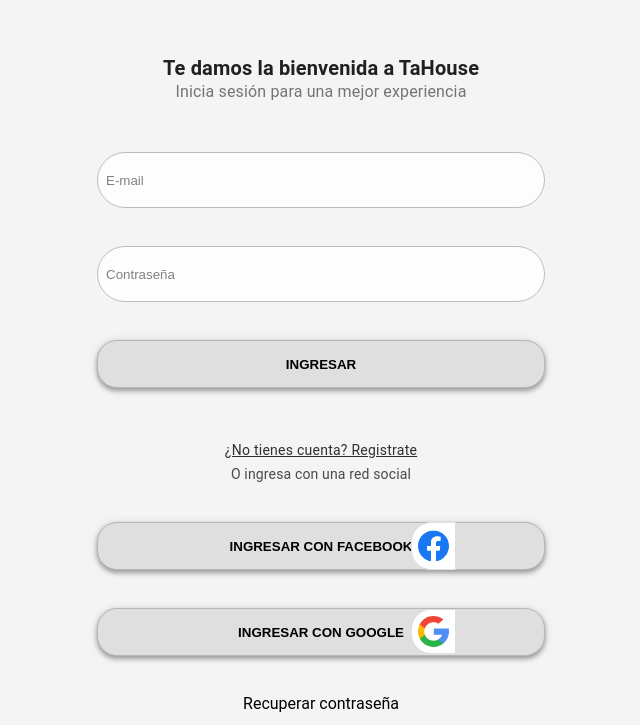
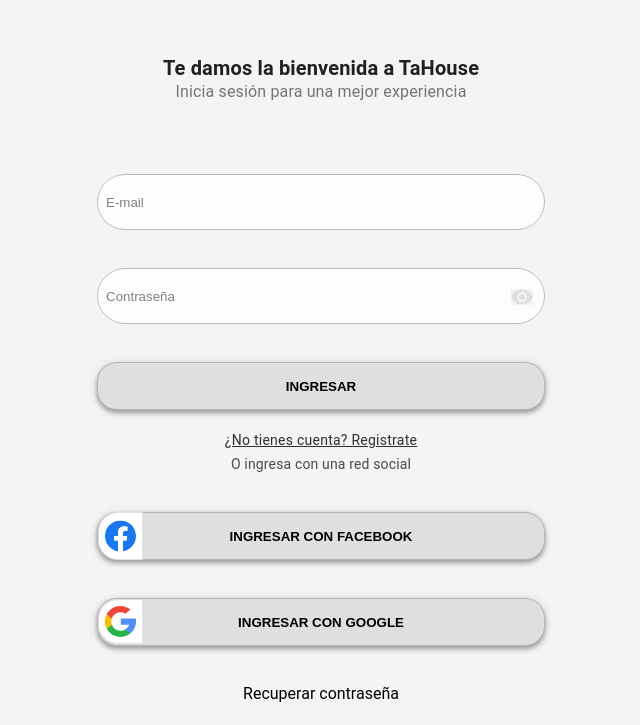
Before and after one commit to tahouse-casa/tahouse-frontend, a React (Create React App) app: page /login in a window 1280 px wide. Shown: the part 169-894 px from the top of the page, without its empty margins (319-959 px from the left). Built offline with nearby package versions, Linux system fonts and the light colour scheme; no server answers.

Commit message:
showpassword added

```diff
--- a/src/pages/Login/Login.jsx
+++ b/src/pages/Login/Login.jsx
@@ -5,8 +5,8 @@ import {
   MainContainer,
   Title,
   SecondTitle,
+  Button,
   Input,
-  Button,
   Paragraph,
   RegisterButton,
   Form,
@@ -15,6 +15,7 @@ import {
   Google,
   SocialContainer,
   ContainerLeter,
+  ShowPasswordLogin,
 } from "./stylesLogin";
 import { useForm } from "react-hook-form";
 import GoogleIcon from "../../assets/Google.svg";
@@ -92,6 +93,20 @@ export function Login() {
             },
           })}
         />
+        <ShowPasswordLogin type="button">
+          <svg
+            width="22"
+            height="16"
+            viewBox="0 0 22 16"
+            fill="none"
+            xmlns="http://www.w3.org/2000/svg"
+          >
+            <path
+              d="M11 0.5C6 0.5 1.73 3.61 0 8C1.73 12.39 6 15.5 11 15.5C16 15.5 20.27 12.39 22 8C20.27 3.61 16 0.5 11 0.5ZM11 13C8.24 13 6 10.76 6 8C6 5.24 8.24 3 11 3C13.76 3 16 5.24 16 8C16 10.76 13.76 13 11 13ZM11 5C9.34 5 8 6.34 8 8C8 9.66 9.34 11 11 11C12.66 11 14 9.66 14 8C14 6.34 12.66 5 11 5Z"
+              fill="#DFDFDF"
+            />
+          </svg>
+        </ShowPasswordLogin>
         {error && <ErrorStyle>Los datos ingresados son incorrectos</ErrorStyle>}
         {errors.password && <ErrorStyle>{errors.password.message}</ErrorStyle>}
         <Button type="submit">Ingresar</Button>
--- a/src/pages/Login/stylesLogin.js
+++ b/src/pages/Login/stylesLogin.js
@@ -42,12 +42,30 @@ export const Input = styled.input`
     margin-bottom: 38px;
   }
 `;
+export const ShowPasswordLogin = styled.button`
+  width: 10px;
+  position: absolute;
+  right: 15px;
+  top: 55px;
+  z-index: 9;
+  margin-top: 0.5rem;
+  margin-right: 0.5rem;
+  background: transparent;
+  border: none;
+  cursor: pointer;
+  font-size: 1.5rem;
+  @media (min-width: 992px) {
+    top: 100px;
+    right: 20px;
+  }
+`;
 export const Button = styled.button`
   padding: 14px 12px;
   border-radius: 20px;
   border: 1px solid #b6b6b6;
   margin-bottom: 15px;
   cursor: pointer;
+  position: relative;
   margin-top: 1.5rem;
   background: #dfdfdf;
   color: black;
@@ -88,6 +106,11 @@ export const Form = styled.form`
   flex-direction: column;
   margin-top: 3rem;
   margin-bottom: 2rem;
+  position: relative;
+  @media (min-width: 992px) {
+    width: 1/2;
+    margin: 70px auto auto auto;
+  }
 `;
 export const ErrorStyle = styled.span`
   text-align: center;
@@ -105,11 +128,15 @@ export const Facebook = styled.img`
   width: 45px;
   height: 48px;
   left: 0px;
-  top: 24px;
+  top: -2px;
   padding: 5px 6px 5px 6px;
+  @media (min-width: 768px) {
+    top: 0px;
+    right: 105px;
+  }
   @media (min-width: 992px) {
-    top: 0px;
-    left: 730px;
+    top: -1px;
+    right: 402px;
   }
 `;
 export const Google = styled.img`
@@ -120,11 +147,15 @@ export const Google = styled.img`
   width: 45px;
   height: 45px;
   left: 0px;
-  bottom: 15px;
+  bottom: 0px;
   padding: 5px 6px 5px 6px;
+  @media (min-width: 768px) {
+    top: 0px;
+    right: 105px;
+  }
   @media (min-width: 992px) {
-    bottom: 40px;
-    left: 730px;
+    top: 0px;
+    right: 402px;
   }
 `;
 export const SocialContainer = styled.div`
--- a/src/pages/Register/stylesRegister.js
+++ b/src/pages/Register/stylesRegister.js
@@ -35,8 +35,9 @@ export const Title = styled.h1`
   margin: 0 auto;
 `;
 export const ShowPassword = styled.button`
+  width: 10px;
   position: absolute;
-  right: 0;
+  right: 15px;
   top: 55px;
   z-index: 9;
   margin-top: 0.5rem;
@@ -47,13 +48,13 @@ export const ShowPassword = styled.button`
   font-size: 1.5rem;
   @media (min-width: 992px) {
     top: 100px;
-    left: 420px;
-    z-index: 10;
+    right: 20px;
   }
 `;
 export const PasswordRepeat = styled.button`
+  width: 10px;
   position: absolute;
-  right: 0;
+  right: 15px;
   top: 110px;
   margin-top: 0.5rem;
   margin-right: 0.5rem;
@@ -63,7 +64,7 @@ export const PasswordRepeat = styled.button`
   font-size: 1.5rem;
   @media (min-width: 992px) {
     top: 195px;
-    left: 420px;
+    right: 20px;
     z-index: 10;
   }
 `;
@@ -73,6 +74,7 @@ export const Button = styled.button`
   border: 1px solid #b6b6b6;
   margin-bottom: 15px;
   cursor: pointer;
+  position: relative;
   margin-top: 0.5rem;
   background: #dfdfdf;
   color: black;
@@ -113,6 +115,10 @@ export const Form = styled.form`
   flex-direction: column;
   margin-top: 70px;
   position: relative;
+  @media (min-width: 992px) {
+    width: 1/2;
+    margin: 70px auto auto auto;
+  }
 `;
 export const ErrorStyle = styled.span`
   text-align: center;
@@ -130,15 +136,15 @@ export const Facebook = styled.img`
   width: 45px;
   height: 45px;
   left: 0px;
-  top: 8px;
+  top: -1px;
   padding: 5px 6px 5px 6px;
   @media (min-width: 768px) {
     top: 0px;
-    left: 265px;
+    right: 105px;
   }
   @media (min-width: 992px) {
     top: 0px;
-    left: 726px;
+    right: 402px;
   }
 `;
 export const Google = styled.img`
@@ -149,15 +155,15 @@ export const Google = styled.img`
   width: 45px;
   height: 45px;
   left: 0px;
-  bottom: 15px;
+  bottom: 0px;
   padding: 5px 6px 5px 6px;
   @media (min-width: 768px) {
     top: 0px;
-    left: 265px;
+    right: 105px;
   }
   @media (min-width: 992px) {
-    top: 88px;
-    left: 726px;
+    top: 0px;
+    right: 402px;
   }
 `;
 export const SocialContainer = styled.div`
```
